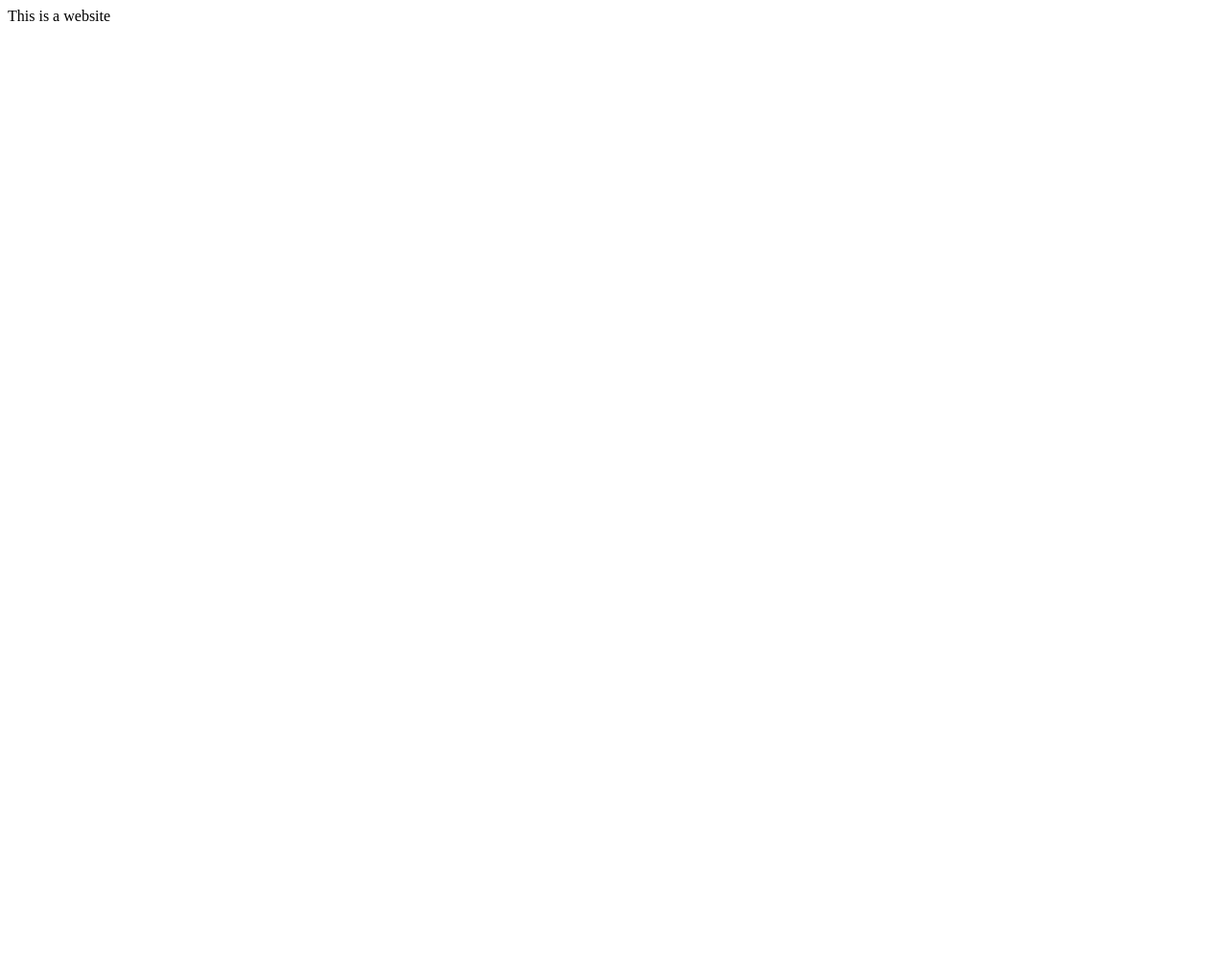
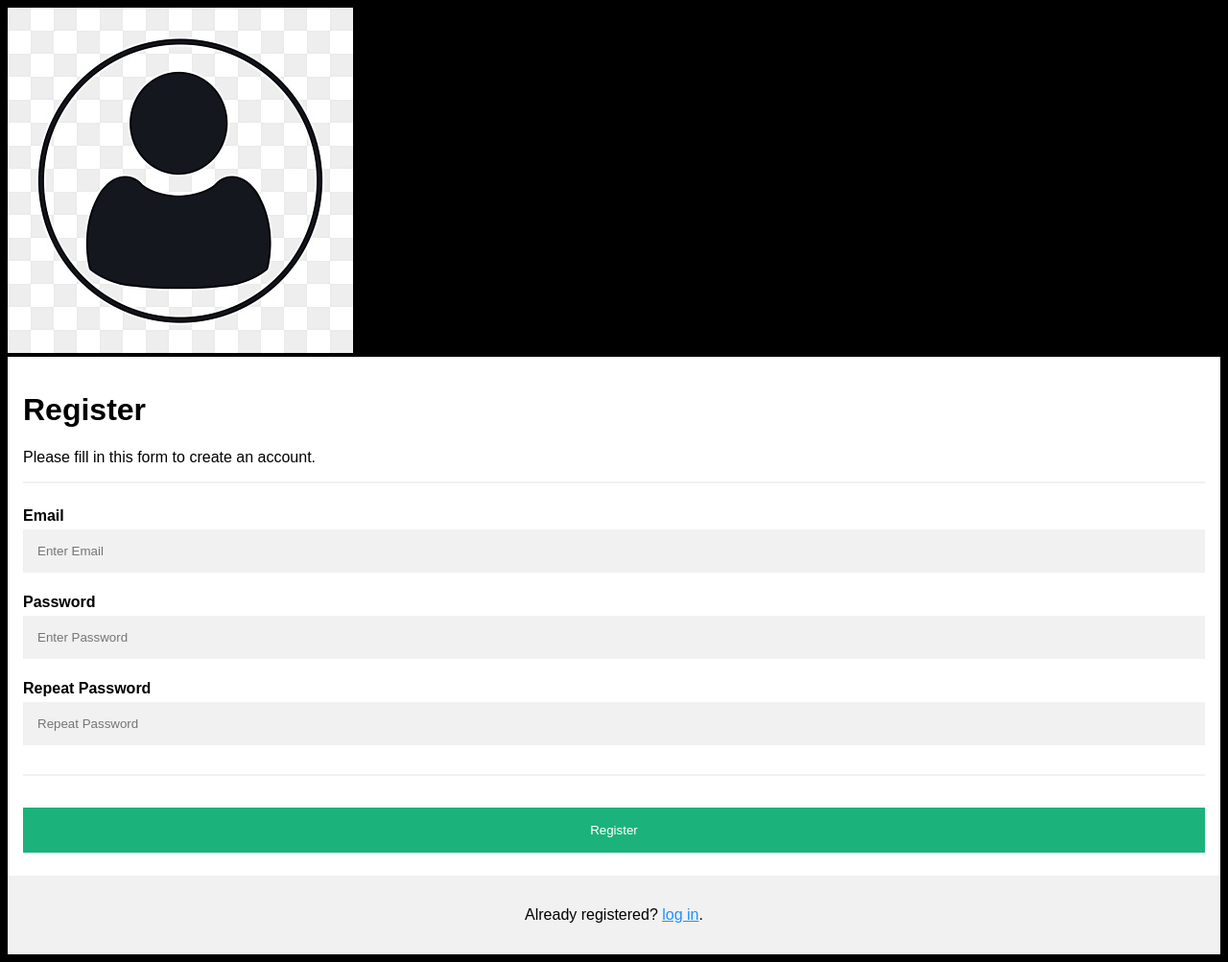
Before and after one commit to wolfwdavid/SBA-307-HTML-and-CSS, a plain HTML site: page index.html in a window 1280 px wide. Shown: the whole page at 96% size. Before the commit the page ends 800 px from the top, so only its background shows below. Drawn offline with Linux system fonts and the light colour scheme.

Commit message:
index.html

```diff
--- a/index.html
+++ b/index.html
@@ -4,9 +4,39 @@
     <meta charset="UTF-8">
     <meta name="viewport" content="width=device-width, initial-scale=1.0">
     <title>Document</title>
+    <link rel="stylesheet" href="styles/style.css">
 </head>
-<body>
-    This is a website
+<body contenteditable="false" class="vsc-initialized">
 
-</body>
-</html>
+        <body>
+
+        <form action="/action_page.php">
+            <div class="imgcontainer">
+                <img src="img/avater_placeholder.jpg" alt="Avatar" class="avatar">
+              </div>
+          <div class="container">
+            <h1>Register</h1>
+            <p>Please fill in this form to create an account.</p>
+            <hr>
+
+            <label for="email"><b>Email</b></label>
+            <input type="text" placeholder="Enter Email" name="email" id="email" required>
+
+            <label for="psw"><b>Password</b></label>
+            <input type="password" placeholder="Enter Password" name="psw" id="psw" required>
+
+            <label for="psw-repeat"><b>Repeat Password</b></label>
+            <input type="password" placeholder="Repeat Password" name="psw-repeat" id="psw-repeat" required>
+            <hr>
+
+
+            <button type="submit" class="registerbtn">Register</button>
+          </div>
+
+          <div class="container signin">
+            <p>Already registered? <a href="#">log in</a>.</p>
+          </div>
+        </form>
+
+        </body>
+        </html>
--- a/styles/style.css
+++ b/styles/style.css
@@ -0,0 +1,63 @@
+
+        body {
+          font-family: Arial, Helvetica, sans-serif;
+          background-color: black;
+        }
+
+        * {
+          box-sizing: border-box;
+        }
+
+        /* Add padding to containers */
+        .container {
+          padding: 16px;
+          background-color: white;
+        }
+
+        /* Full-width input fields */
+        input[type=text], input[type=password] {
+          width: 100%;
+          padding: 15px;
+          margin: 5px 0 22px 0;
+          display: inline-block;
+          border: none;
+          background: #f1f1f1;
+        }
+
+        input[type=text]:focus, input[type=password]:focus {
+          background-color: #ddd;
+          outline: none;
+        }
+
+        /* Overwrite default styles of hr */
+        hr {
+          border: 1px solid #f1f1f1;
+          margin-bottom: 25px;
+        }
+
+        /* Set a style for the submit button */
+        .registerbtn {
+          background-color: #04AA6D;
+          color: white;
+          padding: 16px 20px;
+          margin: 8px 0;
+          border: none;
+          cursor: pointer;
+          width: 100%;
+          opacity: 0.9;
+        }
+
+        .registerbtn:hover {
+          opacity: 1;
+        }
+
+        /* Add a blue text color to links */
+        a {
+          color: dodgerblue;
+        }
+
+        /* Set a grey background color and center the text of the "sign in" section */
+        .signin {
+          background-color: #f1f1f1;
+          text-align: center;
+        }
```
Also changed, not shown: img/avater_placeholder.jpg (added), readme.md.
